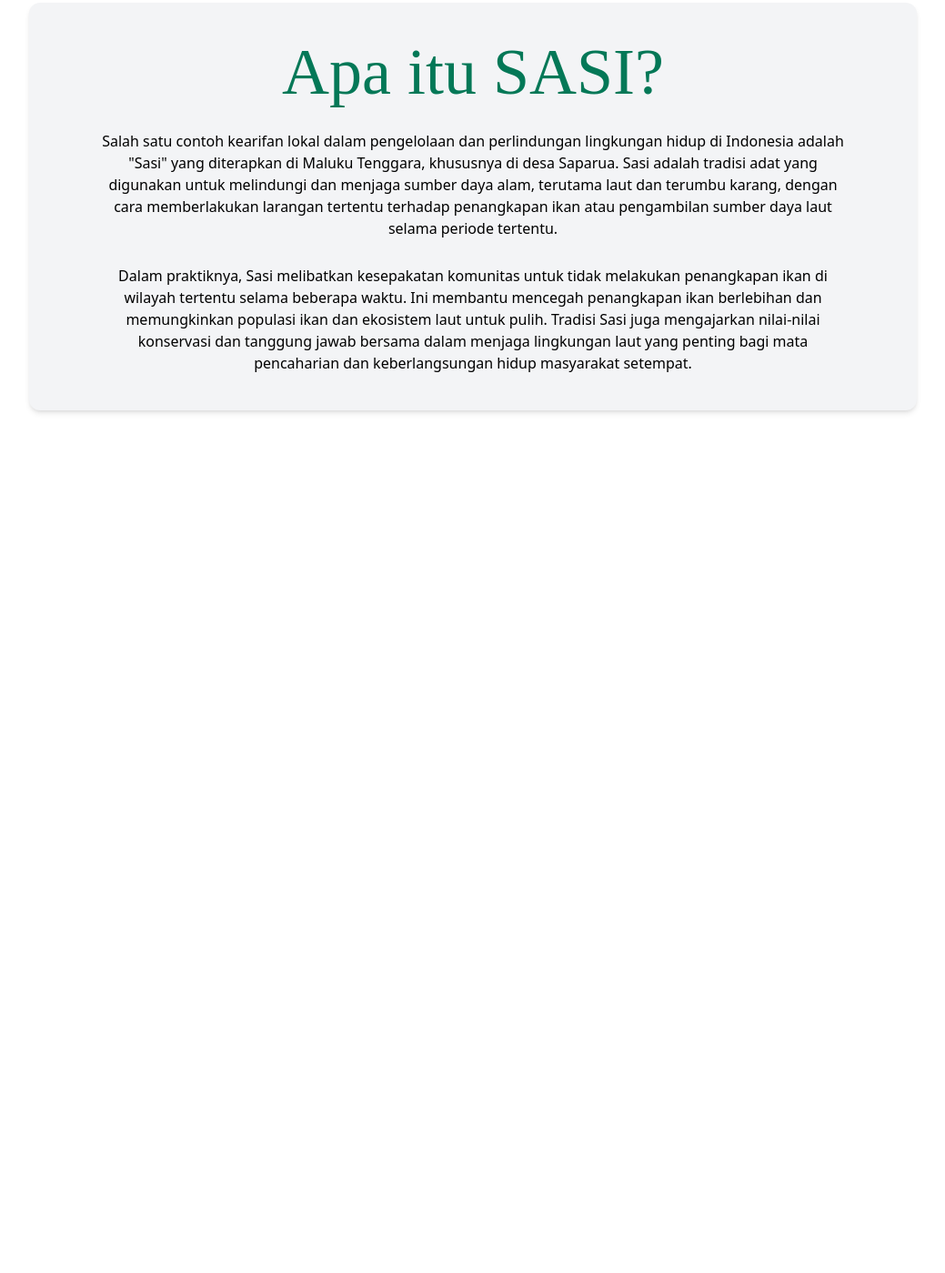
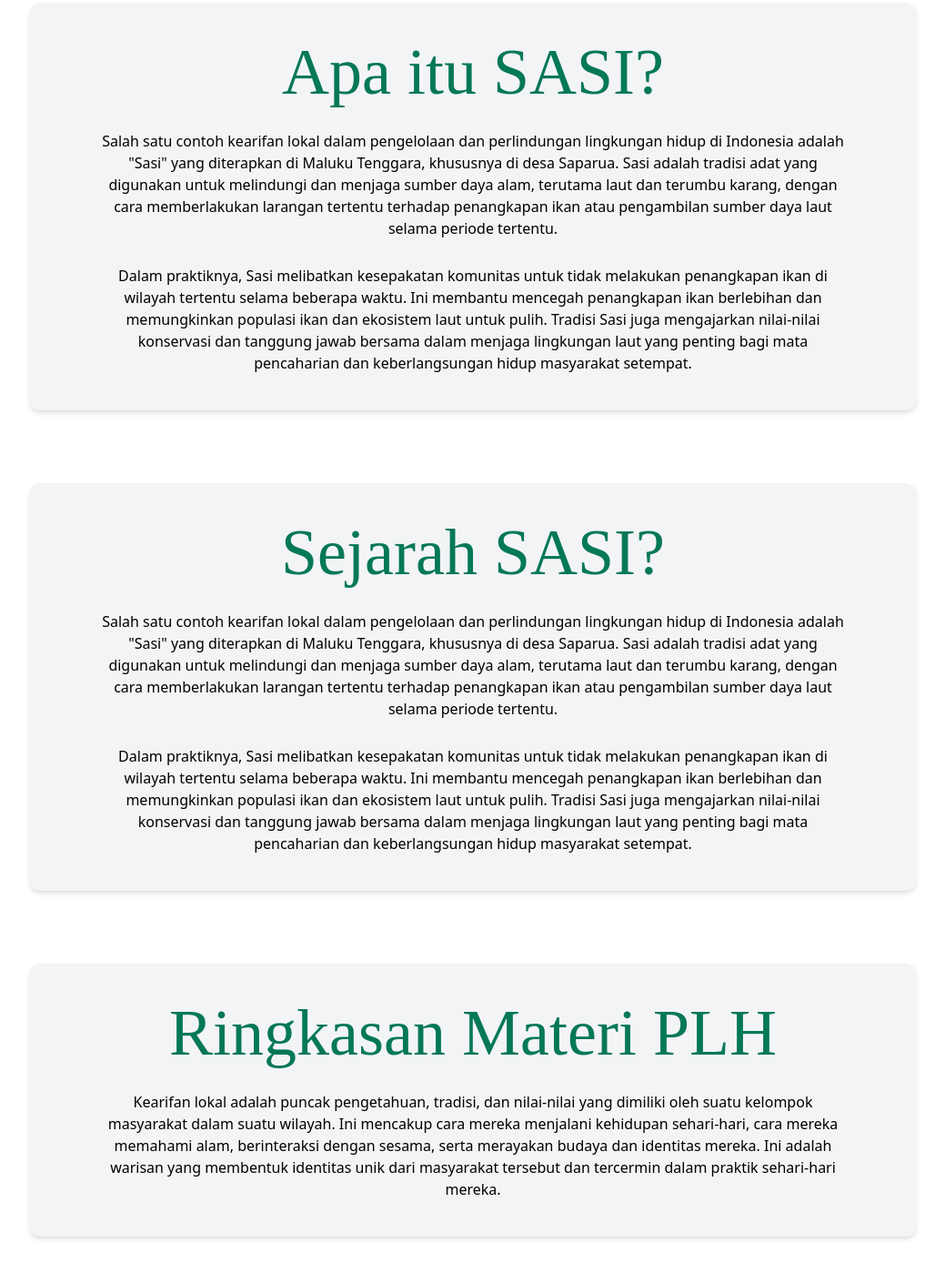
Before and after one commit to MrgRyyn/plhproject, a website: page index.html in a window 1280 px wide. Shown: the part 757-2156 px from the top of the page at 91% size, without its empty margins (120-1159 px from the left). Before the commit the page ends 1248 px from the top, so only its background shows below. Drawn offline with nearby package versions, Linux system fonts and the light colour scheme; files that its build step writes are made by us from their sources.

Commit message:
change html

```diff
--- a/index.html
+++ b/index.html
@@ -21,6 +21,7 @@
                     <a href="#" class=" font-medium text-white">Home</a>
                     <a href="#penjelasan" class=" font-medium text-white">Penjelasan</a>
                     <a href="#sejarah" class=" font-medium text-white">Sejarah</a>
+                    <a href="#ringkasan" class=" font-medium text-white">Ringkasan Materi PLH</a>
                 </div>
 
 
@@ -44,24 +45,39 @@
                     <a href="#" class=" font-bold">Home</a>
                     <a href="#penjelasan" class=" font-bold">Penjelasan</a>
                     <a href="#sejarah" class=" font-bold">Sejarah</a>
+                    <a href="#ringkasan" class=" font-medium">Ringkasan Materi PLH</a>
                 </div>
             </div>
         </nav>
         <img src="img/hero-sasi.jpg" alt="" class=" brightness-50 hero w-full object-cover">
         <div class=" absolute container flex flex-col items-center justify-center px-5">
-            <h2 class=" text-7xl text-white text-lora font-bold md:text-9xl">SASI</h2>
+            <h2 class=" text-5xl text-white text-lora font-bold md:text-9xl">SASI</h2>
             <p class=" text-white text-poppins text-center text-sm"> budaya pelestarian lingkungan hidup di Maluku Tenggara</p>
         </div>
     </section>
 
     <section id="penjelasan" class=" flex items-center justify-center px-10 py-10">
-        <div class=" container gap-7 flex flex-col justify-center items-center shadow-md bg-gray-100 rounded-xl px-20 py-10">
-            <h1 class=" text-7xl text-lora text-emerald-700">Apa itu SASI?</h1>
-            <p class=" text-center">Salah satu contoh kearifan lokal dalam pengelolaan dan perlindungan lingkungan hidup di Indonesia adalah "Sasi" yang diterapkan di Maluku Tenggara, khususnya di desa Saparua. Sasi adalah tradisi adat yang digunakan untuk melindungi dan menjaga sumber daya alam, terutama laut dan terumbu karang, dengan cara memberlakukan larangan tertentu terhadap penangkapan ikan atau pengambilan sumber daya laut selama periode tertentu.</p>
-            <p class=" text-center">Dalam praktiknya, Sasi melibatkan kesepakatan komunitas untuk tidak melakukan penangkapan ikan di wilayah tertentu selama beberapa waktu. Ini membantu mencegah penangkapan ikan berlebihan dan memungkinkan populasi ikan dan ekosistem laut untuk pulih. Tradisi Sasi juga mengajarkan nilai-nilai konservasi dan tanggung jawab bersama dalam menjaga lingkungan laut yang penting bagi mata pencaharian dan keberlangsungan hidup masyarakat setempat.</p>
+        <div class=" container gap-7 flex flex-col justify-center items-center shadow-md bg-gray-100 rounded-xl py-10 px-5 md:px-20">
+            <h1 class=" text-5xl text-lora text-emerald-700 text-center md:text-7xl">Apa itu SASI?</h1>
+            <p class=" md:text-center">Salah satu contoh kearifan lokal dalam pengelolaan dan perlindungan lingkungan hidup di Indonesia adalah "Sasi" yang diterapkan di Maluku Tenggara, khususnya di desa Saparua. Sasi adalah tradisi adat yang digunakan untuk melindungi dan menjaga sumber daya alam, terutama laut dan terumbu karang, dengan cara memberlakukan larangan tertentu terhadap penangkapan ikan atau pengambilan sumber daya laut selama periode tertentu.</p>
+            <p class=" md:text-center">Dalam praktiknya, Sasi melibatkan kesepakatan komunitas untuk tidak melakukan penangkapan ikan di wilayah tertentu selama beberapa waktu. Ini membantu mencegah penangkapan ikan berlebihan dan memungkinkan populasi ikan dan ekosistem laut untuk pulih. Tradisi Sasi juga mengajarkan nilai-nilai konservasi dan tanggung jawab bersama dalam menjaga lingkungan laut yang penting bagi mata pencaharian dan keberlangsungan hidup masyarakat setempat.</p>
         </div>
     </section>
 
+    <section id="sejarah" class=" flex items-center justify-center px-10 py-10">
+        <div class=" container gap-7 flex flex-col justify-center items-center shadow-md bg-gray-100 rounded-xl py-10 px-5 md:px-20">
+            <h1 class=" text-5xl text-lora text-emerald-700 text-center md:text-7xl">Sejarah SASI?</h1>
+            <p class=" md:text-center">Salah satu contoh kearifan lokal dalam pengelolaan dan perlindungan lingkungan hidup di Indonesia adalah "Sasi" yang diterapkan di Maluku Tenggara, khususnya di desa Saparua. Sasi adalah tradisi adat yang digunakan untuk melindungi dan menjaga sumber daya alam, terutama laut dan terumbu karang, dengan cara memberlakukan larangan tertentu terhadap penangkapan ikan atau pengambilan sumber daya laut selama periode tertentu.</p>
+            <p class=" md:text-center">Dalam praktiknya, Sasi melibatkan kesepakatan komunitas untuk tidak melakukan penangkapan ikan di wilayah tertentu selama beberapa waktu. Ini membantu mencegah penangkapan ikan berlebihan dan memungkinkan populasi ikan dan ekosistem laut untuk pulih. Tradisi Sasi juga mengajarkan nilai-nilai konservasi dan tanggung jawab bersama dalam menjaga lingkungan laut yang penting bagi mata pencaharian dan keberlangsungan hidup masyarakat setempat.</p>
+        </div>
+    </section>
+
+    <section id="ringkasan" class=" flex items-center justify-center px-10 py-10">
+        <div class=" container gap-7 flex flex-col justify-center items-center shadow-md bg-gray-100 rounded-xl py-10 px-5 md:px-20">
+            <h1 class=" text-5xl text-lora text-emerald-700 text-center md:text-7xl">Ringkasan Materi PLH</h1>
+            <p class=" md:text-center">  Kearifan lokal adalah puncak pengetahuan, tradisi, dan nilai-nilai yang dimiliki oleh suatu kelompok masyarakat dalam suatu wilayah. Ini mencakup cara mereka menjalani kehidupan sehari-hari, cara mereka memahami alam, berinteraksi dengan sesama, serta merayakan budaya dan identitas mereka. Ini adalah warisan yang membentuk identitas unik dari masyarakat tersebut dan tercermin dalam praktik sehari-hari mereka.</p>
+        </div>
+    </section>
 
     <script>
         const btn = document.getElementById('menu-btn')
```
Also changed, not shown: dist/output.css.
